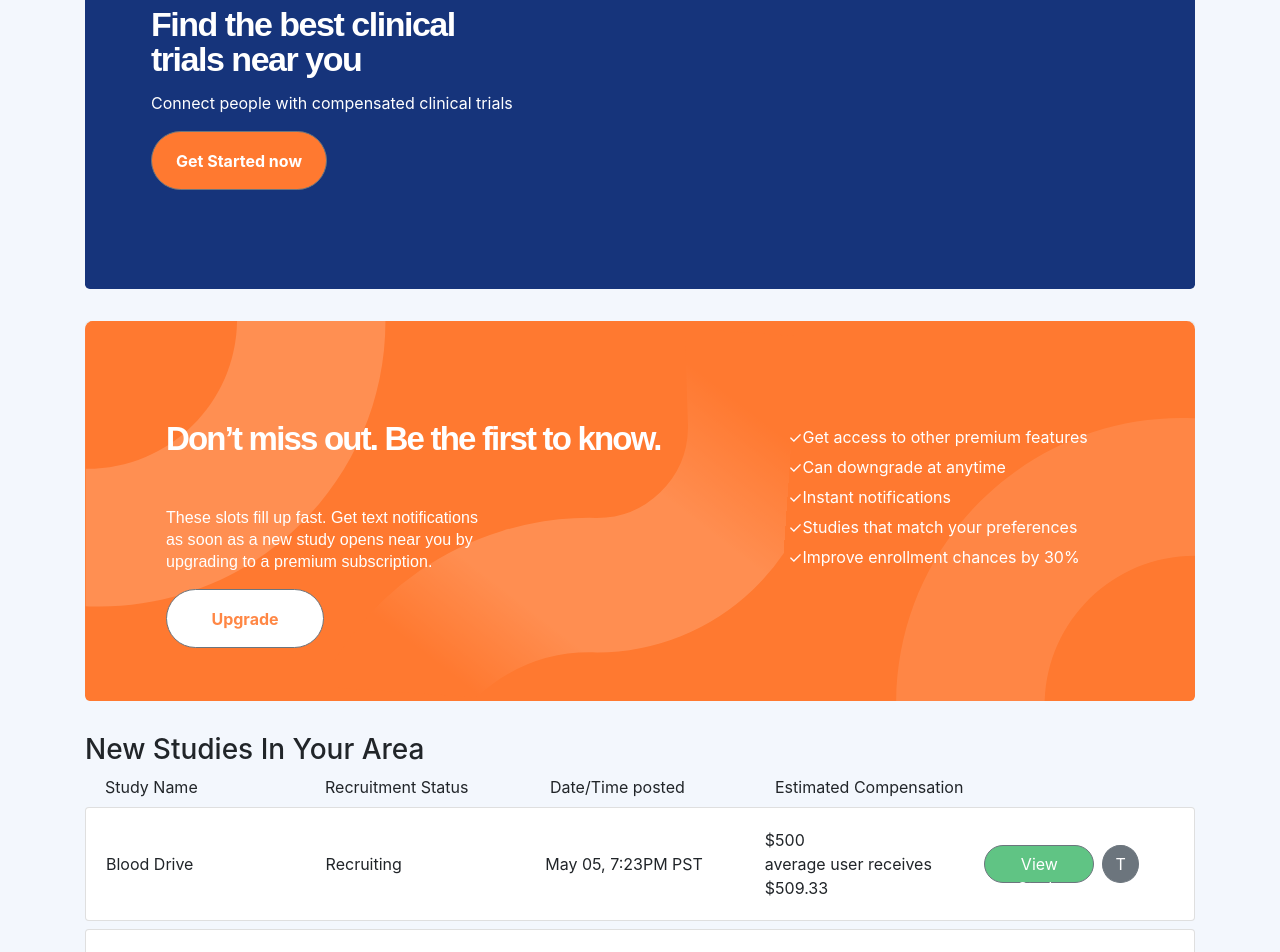
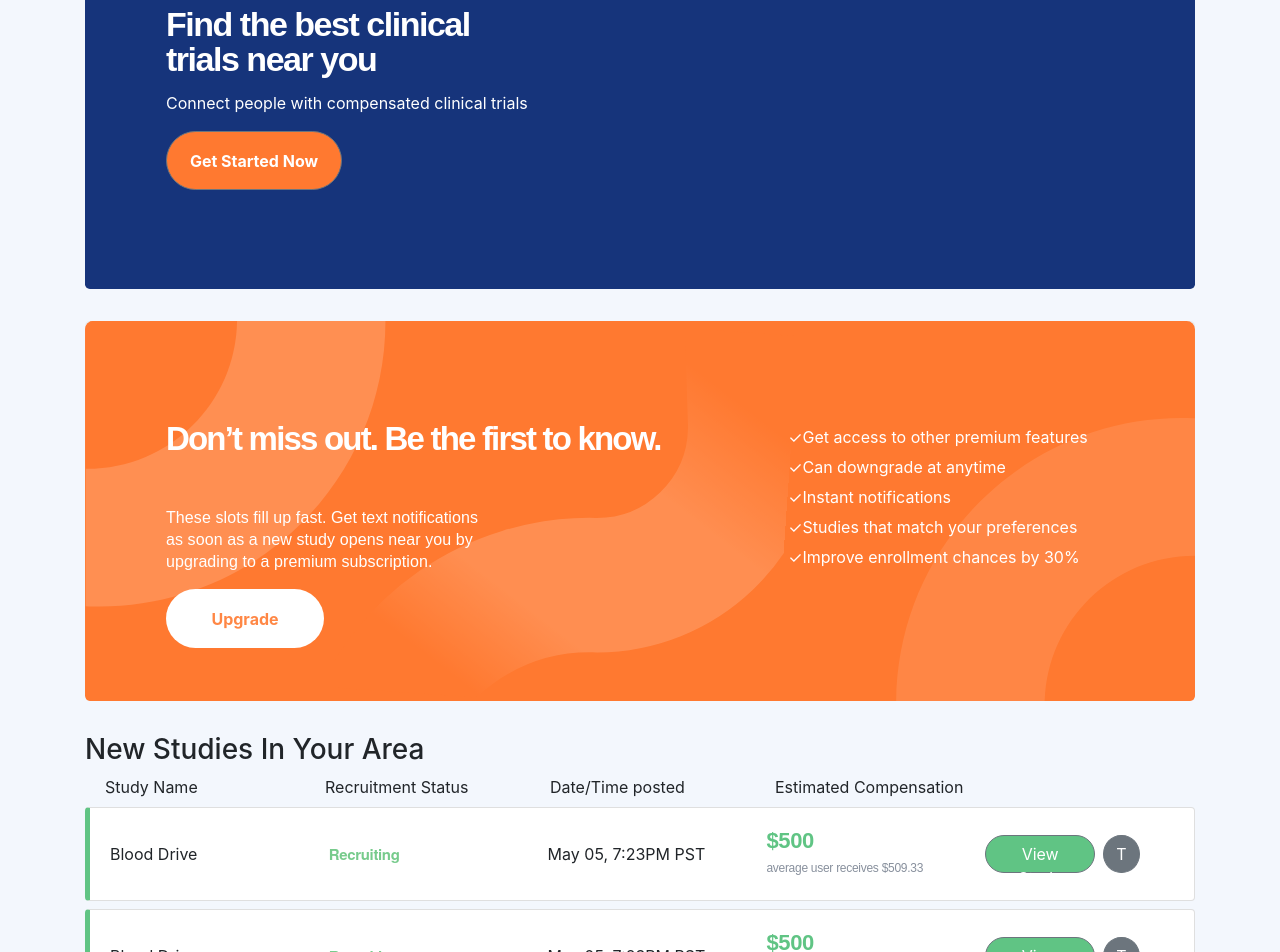
Before and after one commit to iverson52000/clinicaltrials, a React (Create React App) app: page / in a window 1280 px wide. Shown: the part 240-1192 px from the top of the page. Built offline with nearby package versions, Linux system fonts and the light colour scheme.

Commit message:
finish modal, start detail page

```diff
--- a/public/index.html
+++ b/public/index.html
@@ -30,6 +30,7 @@
   <body>
     <noscript>You need to enable JavaScript to run this app.</noscript>
     <div id="root"></div>
+    <div id="modal-root"></div>
     <!--
       This HTML file is a template.
       If you open it directly in the browser, you will see an empty page.
--- a/src/App.css
+++ b/src/App.css
@@ -41,9 +41,19 @@
 }
 
 .enroll {
-  background-color: rgba(255, 255, 255, 0.7)
+  background-color: rgba(255, 255, 255, 0.7);
+}
 
-;
+.btn:hover {
+    color: #fff;
+    background-color: #ff7935;
+    border-color: #285e8e; /*set the color you want here*/
+    border-color: transparent;
+}
+
+.new-study-card {
+  border-left-color: #60c484;
+  border-left-width: 5px;
 }
 
 /*.card {
@@ -142,6 +152,7 @@
   height: 59px;
   border-radius: 29.5px;
   background-color: #ffffff;
+  border-color: transparent;
   color: #FF8745;
   font-weight: bold;
 }
@@ -152,3 +163,43 @@
   border-radius: 19px;
   background-color: #60c484;
 }
+
+.recruiting-status {
+  width: 71px;
+  height: 22px;
+  font-family: HelveticaNeue;
+  font-size: 15px;
+  font-weight: bold;
+  font-stretch: normal;
+  font-style: normal;
+  line-height: 1.47;
+  letter-spacing: -0.35px;
+  color: #77cb8c;
+}
+
+.estimated-compensation-1 {
+  width: 52px;
+  height: 26px;
+  font-family: CircularStd, sans-serif;
+  font-size: 22px;
+  font-weight: bold;
+  font-stretch: normal;
+  font-style: normal;
+  line-height: 1.18;
+  letter-spacing: -0.36px;
+  color: #60c484;
+}
+
+.average-user-receive {
+  width: 156px;
+  height: 22px;
+  font-family: CircularStd, sans-serif;
+  font-size: 22px;
+  font-size: 12px;
+  font-weight: normal;
+  font-stretch: normal;
+  font-style: normal;
+  line-height: 1.83;
+  letter-spacing: -0.28px;
+  color: #88909d;
+}
--- a/src/App.js
+++ b/src/App.js
@@ -1,29 +1,75 @@
 import React, {Component} from 'react';
 import './App.css';
+
+import Modal from "./components/Modal/Modal";
+import Filter from "./components/Filter/Filter";
+
 import Header from './components/Header';
 import Hero1 from './components/Hero1';
 import Hero2 from './components/Hero2';
 import CardList from './components/CardList';
 import EnrollBanner from './components/EnrollBanner';
 
+const initialState = {
+  input: "",
+  imageUrl: "",
+  box: {},
+  route: "signin",
+  isProfileOpen: false,
+  isSignedIn: false,
+  user: {
+    id: "",
+    name: "",
+    email: "",
+    entries: 0,
+    joined: "",
+    age: 0,
+    pet: "",
+  },
+};
+
 class App extends Component {
   constructor(){
     super()
-    this.state = {
-
-    }
+    this.state = initialState;
   }
 
   componentDidMount(){
 
   }
 
+  toggleModal = () => {
+    this.setState((prevState) => ({
+      ...prevState,
+      isProfileOpen: !prevState.isProfileOpen,
+    }));
+  };
+
 
   render(){
+    const {
+      isSignedIn,
+      imageUrl,
+      route,
+      box,
+      isProfileOpen,
+      user,
+    } = this.state;
+
     return (
       <div className = 'container'>
         <Header />
-        <Hero1 />
+        {isProfileOpen && (
+          <Modal>
+            <Filter
+              isProfileOpen={isProfileOpen}
+              toggleModal={this.toggleModal}
+              user={user}
+              loadUser={this.loadUser}
+            />
+          </Modal>
+        )}
+        <Hero1 toggleModal={this.toggleModal}/>
         <Hero2 />
         <h3>New Studies In Your Area</h3>
         <CardList/>
--- a/src/components/CardComponent.js
+++ b/src/components/CardComponent.js
@@ -1,21 +1,19 @@
 import React from 'react';
-import { Container, Row, Col } from 'reactstrap';
-import {
-  Card, CardImg, CardText, CardBody,
-  CardTitle, CardSubtitle, Button
-} from 'reactstrap';
+import { Row, Col } from 'reactstrap';
+import { Card, CardBody,Button } from 'reactstrap';
 
 const CardComponent = () => {
 	return(
-		  <Card className="mt-2">
+		  <Card className="mt-2 new-study-card">
 		    <CardBody>
 				 <Row>
 				    <Col className="my-auto">Blood Drive</Col>
-				    <Col className="my-auto">Recruiting</Col>
+				    <Col className="my-auto recruiting-status">Recruiting</Col>
 				    <Col className="my-auto">May 05, 7:23PM PST</Col>
+
 				    <Col>
-				    	<span>$500</span><br/>
-				    	<span>average user receives $509.33</span>
+				    	<span className="estimated-compensation-1">$500</span><br/>
+				    	<span className="average-user-receive">average user receives $509.33</span>
 				    </Col>
 				    <Col className="my-auto">
 				    	<Button className="view-study">View Study</Button>
--- /dev/null
+++ b/src/components/Filter/Filter.css
@@ -0,0 +1,41 @@
+.filter-modal {
+  background-color: rgba(0,0, 0,0.8);
+  position: fixed;
+  height: 100%;
+  width: 100%;
+  padding: 10px;
+  top: 0;
+  left: 0;
+  display: flex;
+  align-items: center;
+  justify-content: center;
+}
+
+.modal-container{
+   background-color: white;
+   max-width: 500px;
+   border-radius: 5px
+}
+
+.modal-close {
+  font-size: 3rem;
+  font-style: bold;
+  cursor: pointer;
+}
+
+.modal-close:hover {
+    color: grey;
+    cursor: pointer;
+}
+
+.filter-botton {
+  width: 150px;
+  height: 50px;
+  font-size: 16px;
+  font-weight: bold;
+}
+
+
+/*.filter-form {
+  background-color: white;
+}*/
--- /dev/null
+++ b/src/components/Filter/Filter.js
@@ -0,0 +1,109 @@
+import React, { Component } from 'react';
+import { Button, Form, FormGroup, Label, Input,
+	FormText, Container, CustomInput} from 'reactstrap';
+
+import './Filter.css';
+
+class Filter extends Component {
+  constructor(props) {
+    super(props);
+    this.state = {
+      name: this.props.user.name,
+      age: this.props.user.age,
+      pet: this.props.user.pet
+    }
+  }
+
+  // onProfileUpdate = (data) => {
+  //   fetch(`http://localhost:3001/profile/${this.props.user.id}`, {
+  //     method: 'post',
+  //     headers: {
+  //       'Content-Type': 'application/json',
+  //       'Authorization': window.sessionStorage.getItem('token')
+  //     },
+  //     body: JSON.stringify({
+  //       formInput: data
+  //     })
+  //   }).then((resp) => {
+  //     if (resp.status === 200 || resp.status === 304) {
+  //       this.props.toggleModal();
+  //       this.props.loadUser({ ...this.props.user, ...data });
+  //     }
+  //   }).catch(console.log);
+  // }
+
+  onFormChange = (event) => {
+    switch(event.target.name) {
+      case 'user-name':
+        this.setState({name: event.target.value})
+        break;
+      case 'user-age':
+        this.setState({age: event.target.value})
+        break;
+      case 'user-pet':
+        this.setState({pet: event.target.value})
+        break;
+      default:
+        return;
+    }
+  }
+
+  render() {
+    const { toggleModal, user } = this.props;
+    const { name, age, pet } = this.state;
+    return (
+      <div className='filter-modal '>
+		<Container className='modal-container px-5 pb-5'>
+			<div className="d-flex flex-row-reverse py-0 modal-close" onClick={toggleModal}>&times;</div>
+			<Form className="filter-form">
+		   	  	<h2>Filter Clinical Trials</h2>
+				<FormGroup>
+					<Label for="fullname">Full Name</Label>
+					<Input type="text" name="fullname" id="fullname" placeholder="Full Name" />
+				</FormGroup>
+				<FormGroup>
+					<Label for="examplePassword">Email</Label>
+					<Input type="email" name="email" id="email" placeholder="Email" />
+				</FormGroup>
+				<FormGroup>
+					<Label for="HealthConditions">HealthConditions</Label>
+					<Input type="text" name="HealthConditions" id="HealthConditions" placeholder="HealthConditions" />
+				</FormGroup>
+				<FormGroup>
+					<Label for="exampleCheckbox">Biological</Label>
+				<div>
+					<CustomInput type="checkbox" id="exampleCustomCheckbox" label="All results" />
+					<CustomInput type="checkbox" id="exampleCustomCheckbox2" label="Female" />
+					<CustomInput type="checkbox" id="exampleCustomCheckbox3" label="Male"/>
+					<CustomInput type="checkbox" id="exampleCustomCheckbox4" label="Non-specific"/>
+				</div>
+				</FormGroup>
+	  			<FormGroup tag="fieldset">
+			        <Label>No Placebo</Label>
+			        <FormGroup check>
+			          <Label check>
+			            <Input type="radio" name="radio1" />{' '}
+			            Yes
+			          </Label>
+			        </FormGroup>
+			        <FormGroup check>
+			          <Label check>
+			            <Input type="radio" name="radio1" />{' '}
+						No
+			          </Label>
+			        </FormGroup>
+			    </FormGroup>
+				<div className="d-flex justify-content-center">
+					<Button onClick={toggleModal} className="btn-lg btn-danger mx-1 filter-botton">Cancel</Button>
+					<Button className="btn-lg btn-info mx-1 filter-botton">Apply</Button>
+				</div>
+			</Form>
+		</Container>
+
+      </div>
+    );
+  }
+}
+
+
+export default Filter;
--- a/src/components/Hero1.js
+++ b/src/components/Hero1.js
@@ -1,15 +1,15 @@
 import React from 'react';
 import { Jumbotron, Button } from 'reactstrap';
 
-const Hero1 = () => {
+const Hero1 = ({ toggleModal }) => {
 	return(
 	  <div >
 	  	<Jumbotron className="hero1">
-		  	<div className="">
+		  	<div className = "container">
 		        <h1 className="Find-the-best-clinic">Find the best clinical trials near you</h1>
 		        <p>Connect people with compensated clinical trials</p>
 		        <p className="lead">
-		          <Button className="get-started-botton">Get Started now</Button>
+		          <Button className="get-started-botton" onClick={toggleModal}>Get Started Now</Button>
 		        </p>
 		    </div>
       	</Jumbotron>
--- /dev/null
+++ b/src/components/Modal/Modal.css
@@ -0,0 +1,4 @@
+#modal-root {
+  position: relative;
+  z-index: 999;
+}
--- /dev/null
+++ b/src/components/Modal/Modal.js
@@ -0,0 +1,38 @@
+import { Component } from 'react';
+import ReactDOM from 'react-dom';
+
+import './Modal.css';
+
+const modalRoot = document.getElementById('modal-root');
+
+class Modal extends Component {
+  constructor(props) {
+    super(props);
+    this.el = document.createElement('div');
+  }
+
+  componentDidMount() {
+    // The portal element is inserted in the DOM tree after
+    // the Modal's children are mounted, meaning that children
+    // will be mounted on a detached DOM node. If a child
+    // component requires to be attached to the DOM tree
+    // immediately when mounted, for example to measure a
+    // DOM node, or uses 'autoFocus' in a descendant, add
+    // state to Modal and only render the children when Modal
+    // is inserted in the DOM tree.
+    modalRoot.appendChild(this.el);
+  }
+
+  componentWillUnmount() {
+    modalRoot.removeChild(this.el);
+  }
+
+  render() {
+    return ReactDOM.createPortal(
+      this.props.children,
+      this.el,
+    )
+  }
+}
+
+export default Modal;
```
